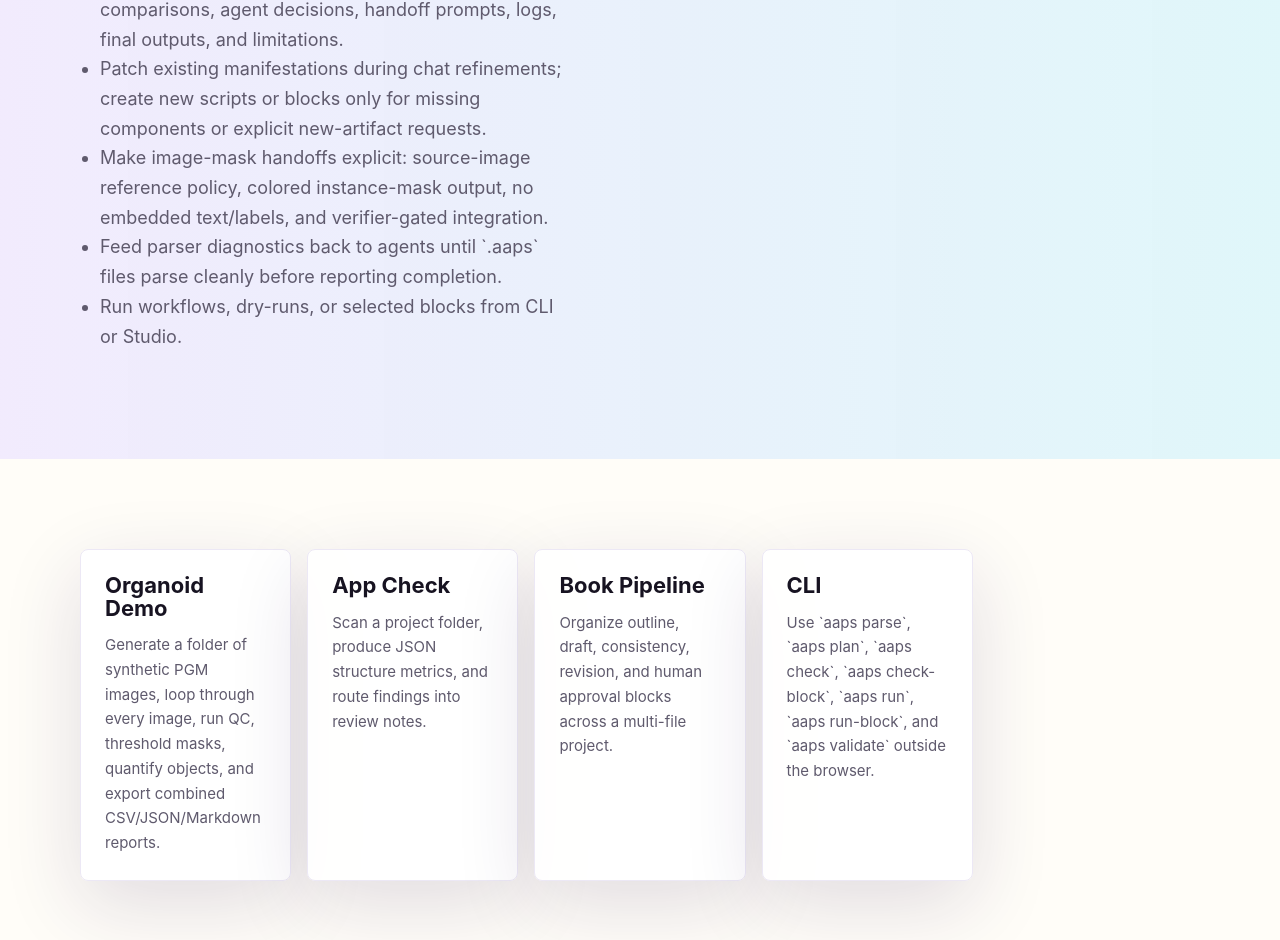
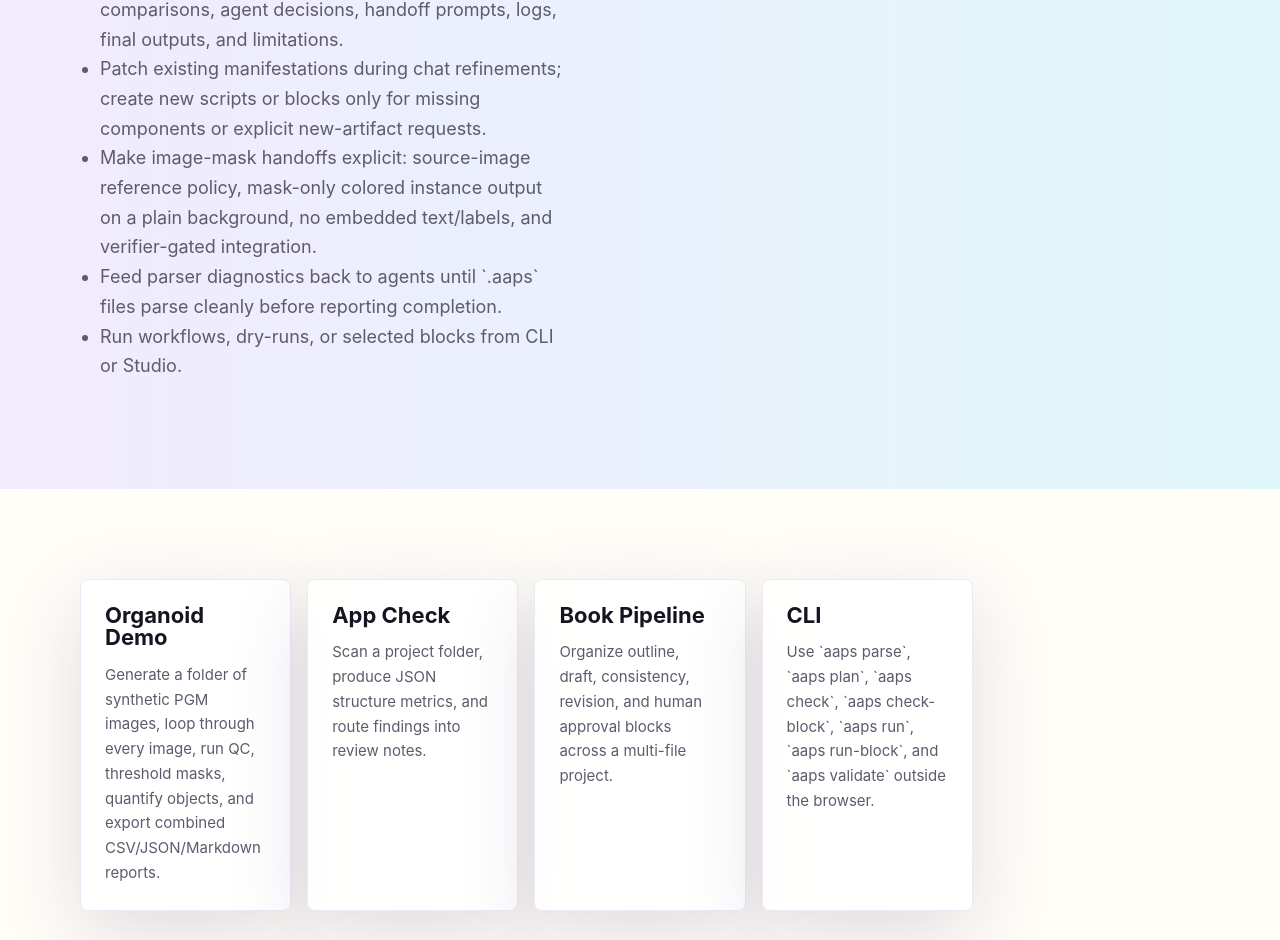
Before and after one commit to lachlanchen/AAPS, a plain HTML site: page index.html in a window 1280 px wide. Shown: the part 5330-6270 px from the top of the page. Drawn offline with Linux system fonts and the light colour scheme.

Commit message:
Tighten mask-only agent handoff guidance

```diff
--- a/index.html
+++ b/index.html
@@ -329,7 +329,7 @@ aaps run workflows/main.aaps --project . --json</code></pre>
               <li>Record `resolved_workflow.json`, `execution_plan.json`, `run.json`, events, logs, artifacts, repair notes, and reports.</li>
               <li>Use report recap blocks to summarize inputs, method comparisons, agent decisions, handoff prompts, logs, final outputs, and limitations.</li>
               <li>Patch existing manifestations during chat refinements; create new scripts or blocks only for missing components or explicit new-artifact requests.</li>
-              <li>Make image-mask handoffs explicit: source-image reference policy, colored instance-mask output, no embedded text/labels, and verifier-gated integration.</li>
+              <li>Make image-mask handoffs explicit: source-image reference policy, mask-only colored instance output on a plain background, no embedded text/labels, and verifier-gated integration.</li>
               <li>Feed parser diagnostics back to agents until `.aaps` files parse cleanly before reporting completion.</li>
               <li>Run workflows, dry-runs, or selected blocks from CLI or Studio.</li>
             </ul>
```
